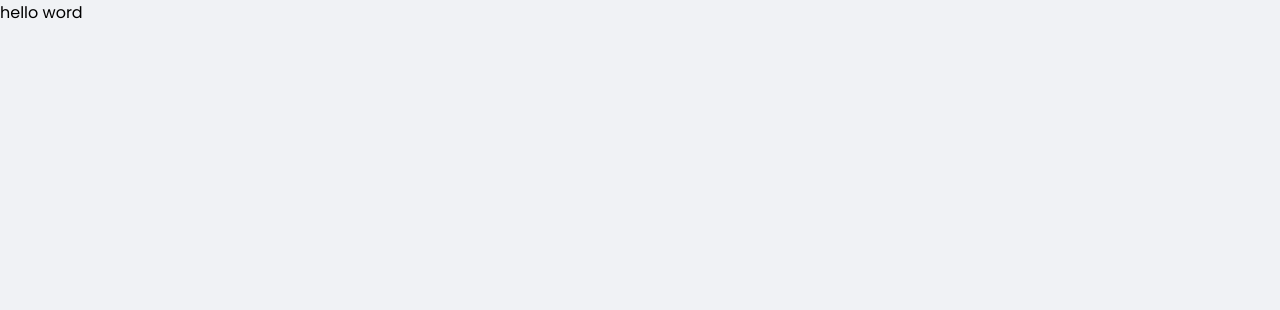
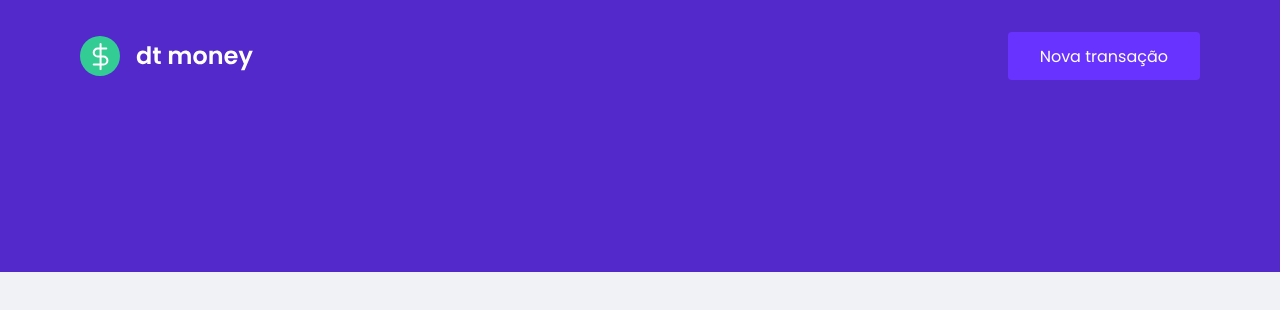
Before and after one commit to AlissonFredo/dt-money-rocketseat, a React (Create React App) app: page / in a window 1280 px wide. Shown: the top 310 px of the page. Built offline with nearby package versions, Linux system fonts and the light colour scheme.

Commit message:
adding component header

```diff
--- a/src/App.tsx
+++ b/src/App.tsx
@@ -1,10 +1,11 @@
+import { Header } from "./components/Header";
 import { GlobalStyle } from "./styles/global";
 
 export function App() {
   return (
-    <div className="App">
-        hello word
+    <>
+        <Header />
         <GlobalStyle />
-    </div>
+    </>
   );
 }
--- /dev/null
+++ b/src/components/Header/index.tsx
@@ -0,0 +1,13 @@
+import logoImg from "../../assets/logo.svg"
+import { Container, Content } from "./styles"
+
+export function Header() {
+    return (
+        <Container>
+            <Content>
+                <img src={logoImg} alt="dt money" />
+                <button type="button">Nova transação</button>
+            </Content>
+        </Container>
+    )
+}
--- /dev/null
+++ b/src/components/Header/styles.ts
@@ -0,0 +1,30 @@
+import styled from "styled-components";
+
+export const Container = styled.header`
+    background: var(--blue);
+`;
+
+export const Content = styled.div`
+    max-width: 1120px;
+    margin: 0 auto;
+    padding: 2rem 1rem 12rem;
+    display: flex;
+    align-items: center;
+    justify-content: space-between;
+
+    button {
+        font-size: 1rem;
+        color: #fff;
+        background: var(--blue-light);
+        padding: 0 2rem;
+        border: 0;
+        border-radius: 0.25rem;
+        height: 3rem;
+
+        transition: filter 0.2s;
+
+        &:hover {
+            filter: brightness(0.9);
+        }
+    }
+`;
--- /dev/null
+++ b/src/custom.d.ts
@@ -0,0 +1,4 @@
+declare module "*.svg" {
+    const content: any;
+    export default content;
+}
--- a/tsconfig.json
+++ b/tsconfig.json
@@ -21,6 +21,7 @@
     "jsx": "react-jsx"
   },
   "include": [
-    "src"
-  ]
+    "src",
+    "src/custom.d.ts"
+  ],
 }
```
